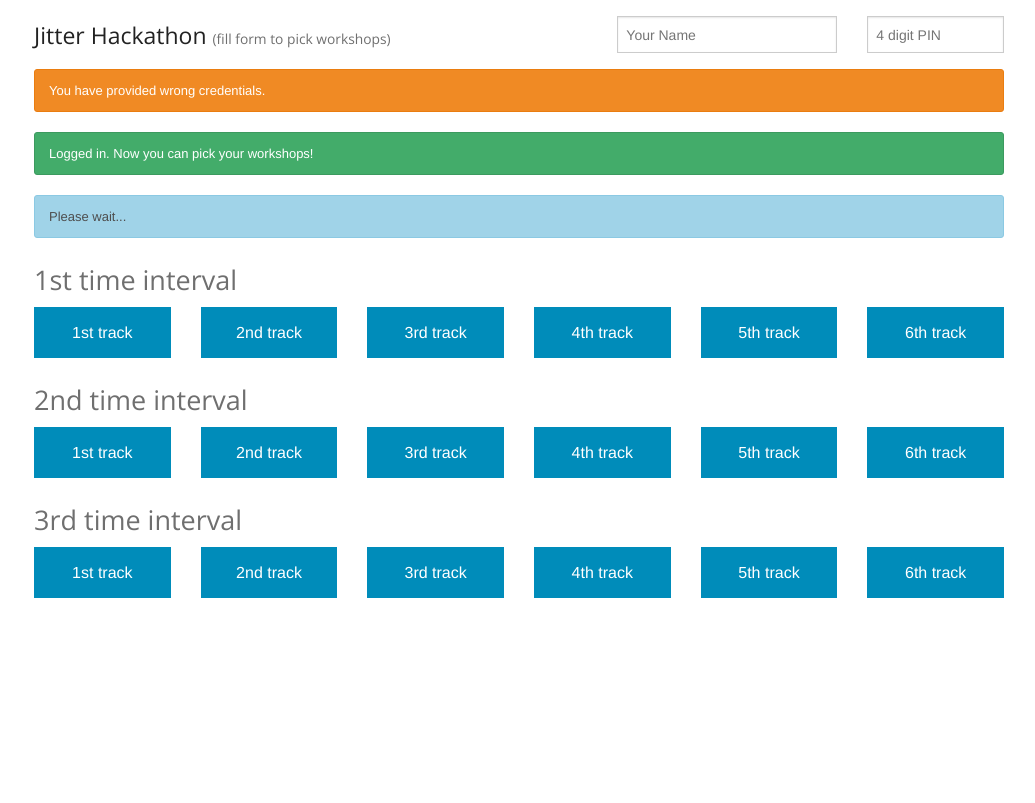
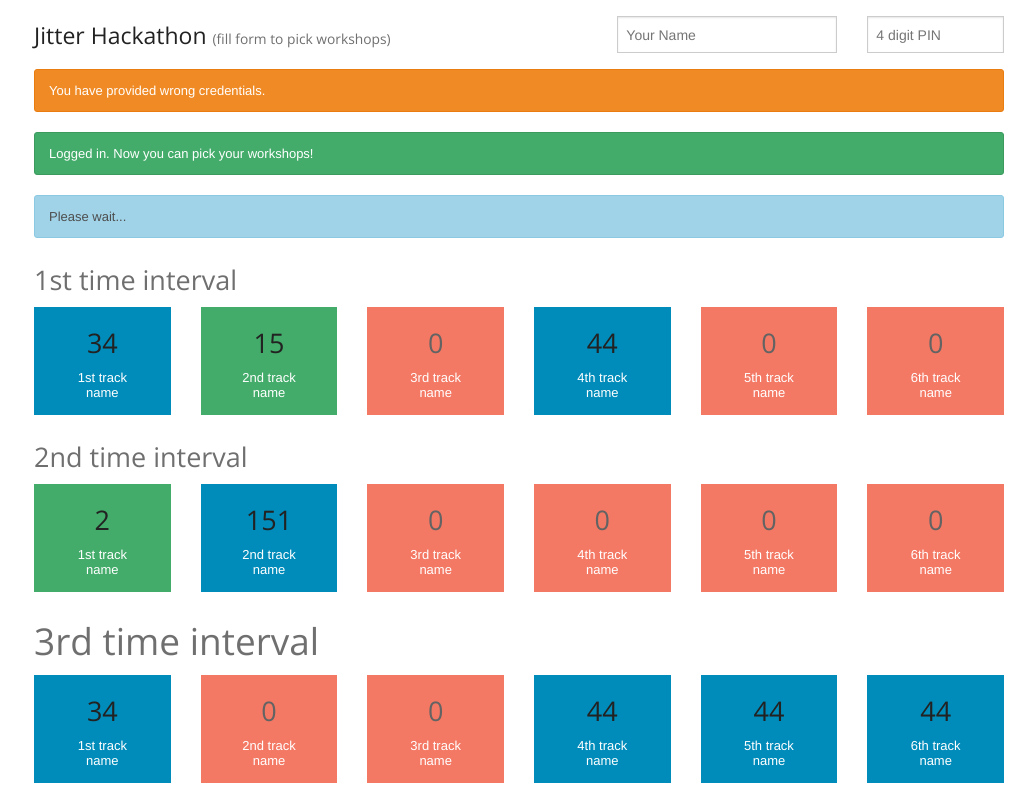
Before and after one commit to neciu/jitter, a plain HTML site: page frontend/index.html in a window 1280 px wide. Shown: the whole page, without its empty margins (121-1156 px from the left). Drawn offline with nearby package versions, Linux system fonts and the light colour scheme.

Commit message:
Woring on buttons!

```diff
--- a/frontend/index.html
+++ b/frontend/index.html
@@ -10,6 +10,7 @@
 </head>
 
 <body>
+
 
 <form data-abide>
     <div class="row">
@@ -51,28 +52,45 @@
     </div>
 </div>
 
-
 <div class="row">
     <div class="small-12 columns">
         <h3 class="subheader">1st time interval</h3>
     </div>
     <div class="medium-2 small-4 columns">
-        <button class="workshop">1st track</button>
+        <div class="button small workshop">
+            <h3>34</h3>
+            1st track name
+        </div>
     </div>
     <div class="medium-2 small-4 columns">
-        <button class="workshop">2nd track</button>
+        <div class="button small success workshop">
+            <h3>15</h3>
+            2nd track name
+        </div>
     </div>
     <div class="medium-2 small-4 columns">
-        <button class="workshop">3rd track</button>
+        <div class="button small alert disabled workshop">
+            <h3>0</h3>
+            3rd track name
+        </div>
     </div>
     <div class="medium-2 small-4 columns">
-        <button class="workshop">4th track</button>
+        <div class="button small workshop">
+            <h3>44</h3>
+            4th track name
+        </div>
     </div>
     <div class="medium-2 small-4 columns">
-        <button class="workshop">5th track</button>
+        <div class="button small alert disabled workshop">
+            <h3>0</h3>
+            5th track name
+        </div>
     </div>
     <div class="medium-2 small-4 columns">
-        <button class="workshop">6th track</button>
+        <div class="button small alert disabled workshop">
+            <h3>0</h3>
+            6th track name
+        </div>
     </div>
 </div>
 
@@ -81,49 +99,84 @@
         <h3 class="subheader">2nd time interval</h3>
     </div>
     <div class="medium-2 small-4 columns">
-        <button class="workshop">1st track</button>
+        <div class="button small success workshop">
+            <h3>2</h3>
+            1st track name
+        </div>
     </div>
     <div class="medium-2 small-4 columns">
-        <button class="workshop">2nd track</button>
+        <div class="button small workshop">
+            <h3>151</h3>
+            2nd track name
+        </div>
     </div>
     <div class="medium-2 small-4 columns">
-        <button class="workshop">3rd track</button>
+        <div class="button small alert disabled workshop">
+            <h3>0</h3>
+            3rd track name
+        </div>
     </div>
     <div class="medium-2 small-4 columns">
-        <button class="workshop">4th track</button>
+        <div class="button small alert disabled workshop">
+            <h3>0</h3>
+            4th track name
+        </div>
     </div>
     <div class="medium-2 small-4 columns">
-        <button class="workshop">5th track</button>
+        <div class="button small alert disabled workshop">
+            <h3>0</h3>
+            5th track name
+        </div>
     </div>
     <div class="medium-2 small-4 columns">
-        <button class="workshop">6th track</button>
+        <div class="button small alert disabled workshop">
+            <h3>0</h3>
+            6th track name
+        </div>
     </div>
 </div>
 
 <div class="row">
     <div class="small-12 columns">
-        <h3 class="subheader">3rd time interval</h3>
+        <h2 class="subheader">3rd time interval</h2>
     </div>
     <div class="medium-2 small-4 columns">
-        <button class="workshop">1st track</button>
+        <div class="button small workshop">
+            <h3>34</h3>
+            1st track name
+        </div>
     </div>
     <div class="medium-2 small-4 columns">
-        <button class="workshop">2nd track</button>
+        <div class="button small alert disabled workshop">
+            <h3>0</h3>
+            2nd track name
+        </div>
     </div>
     <div class="medium-2 small-4 columns">
-        <button class="workshop">3rd track</button>
+        <div class="button small alert disabled workshop">
+            <h3>0</h3>
+            3rd track name
+        </div>
     </div>
     <div class="medium-2 small-4 columns">
-        <button class="workshop">4th track</button>
+        <div class="button small workshop">
+            <h3>44</h3>
+            4th track name
+        </div>
     </div>
     <div class="medium-2 small-4 columns">
-        <button class="workshop">5th track</button>
+        <div class="button small workshop">
+            <h3>44</h3>
+            5th track name
+        </div>
     </div>
     <div class="medium-2 small-4 columns">
-        <button class="workshop">6th track</button>
+        <div class="button small workshop">
+            <h3>44</h3>
+            6th track name
+        </div>
     </div>
 </div>
-
 
 <script src="js/vendor/jquery.js"></script>
 <script src="js/foundation/foundation.js"></script>
--- a/frontend/scss/jitter.scss
+++ b/frontend/scss/jitter.scss
@@ -5,8 +5,9 @@ body {
   padding-top: 1rem;
 }
 
-button {
+.button {
   &.workshop {
     width: 100%;
+    height: 100%;
   }
 }
```
Also changed, not shown: frontend/scss/jitter.css.
